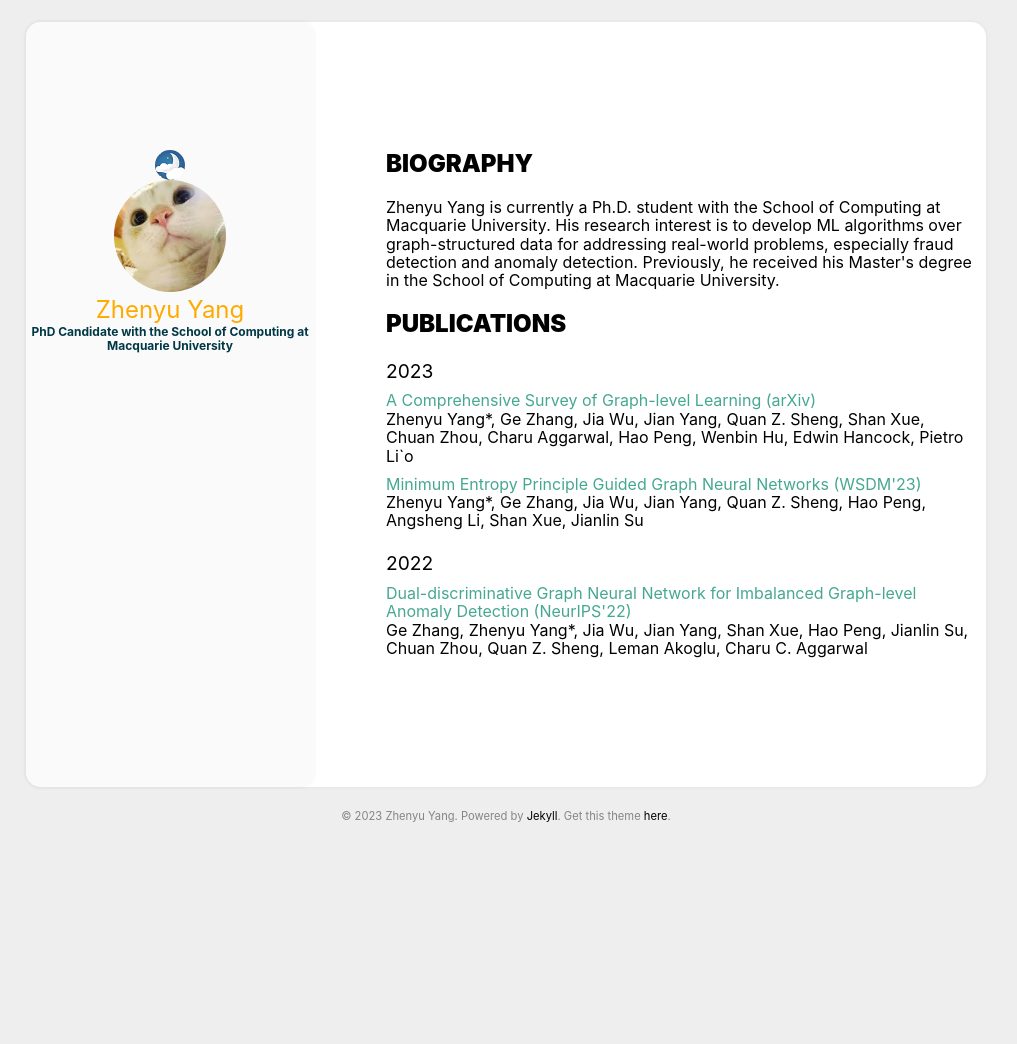
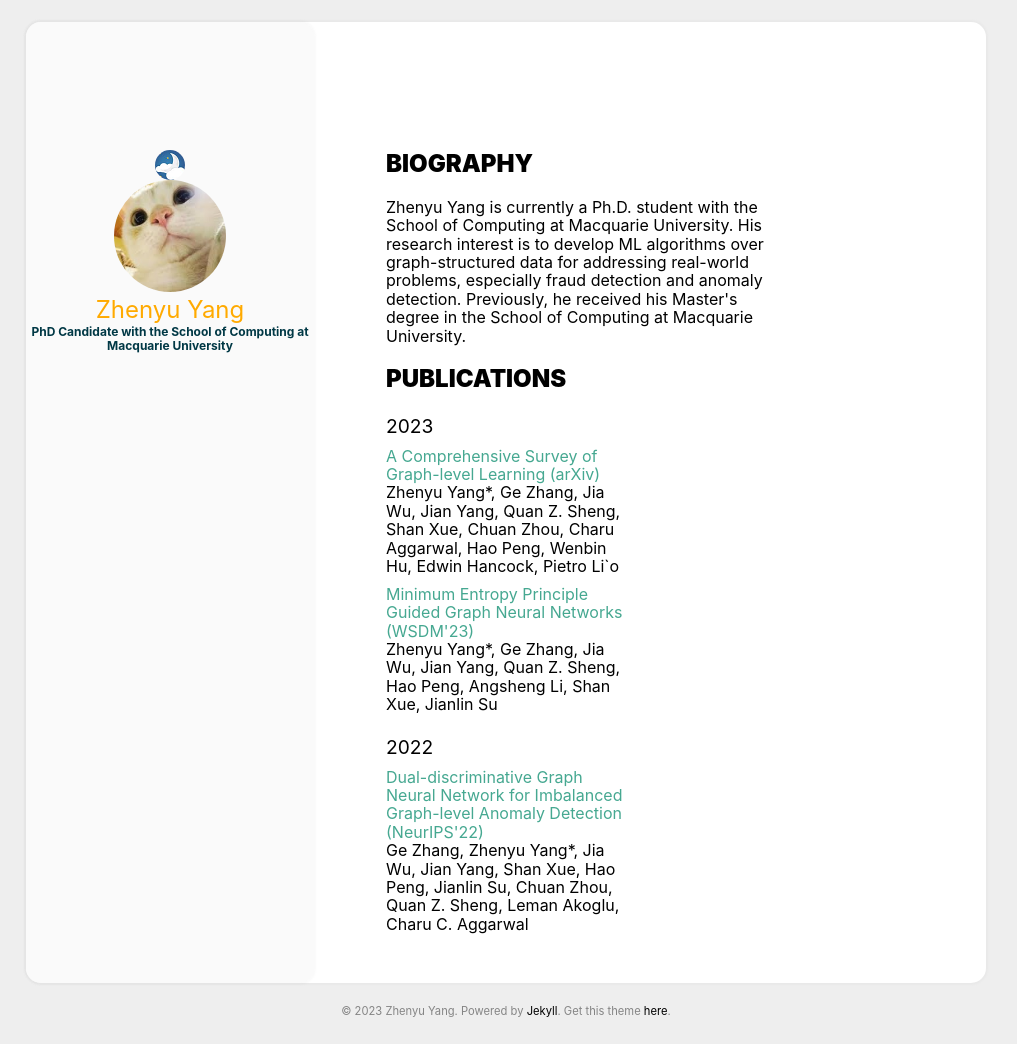
Before and after one commit to ZhenyuYangMQ/ZhenyuYangMQ.github.io, a Jekyll site: the page built from index.html, in a window 1280 px wide. Shown: the whole page, without its empty margins (134-1151 px from the left). Built offline with Jekyll 4.4.1, drawn with Linux system fonts in a browser that asks for light colours; before the commit the page ends 922 px from its top, so only the background shows below that.

Commit message:
Update main.scss

```diff
--- a/assets/css/main.scss
+++ b/assets/css/main.scss
@@ -242,7 +242,7 @@ img {
     }
 
     @include breakpoint(medium) {
-        max-width: 49rem;
+        max-width: 30rem;
         margin-top: 5rem;
     }
 
@@ -264,7 +264,7 @@ img {
 .archive_title {
     word-wrap: normal;
     @include breakpoint(medium) {
-        max-width: 100%;
+        max-width: 80%;
     }
 }
 
```
